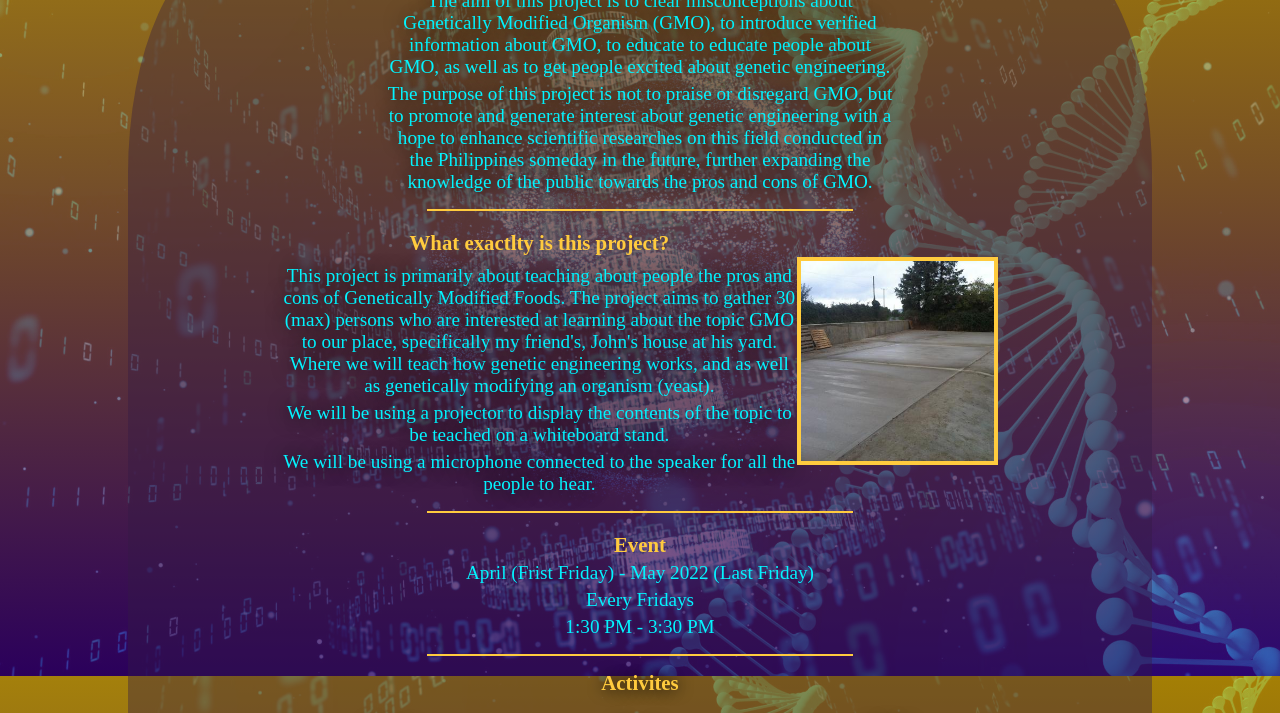
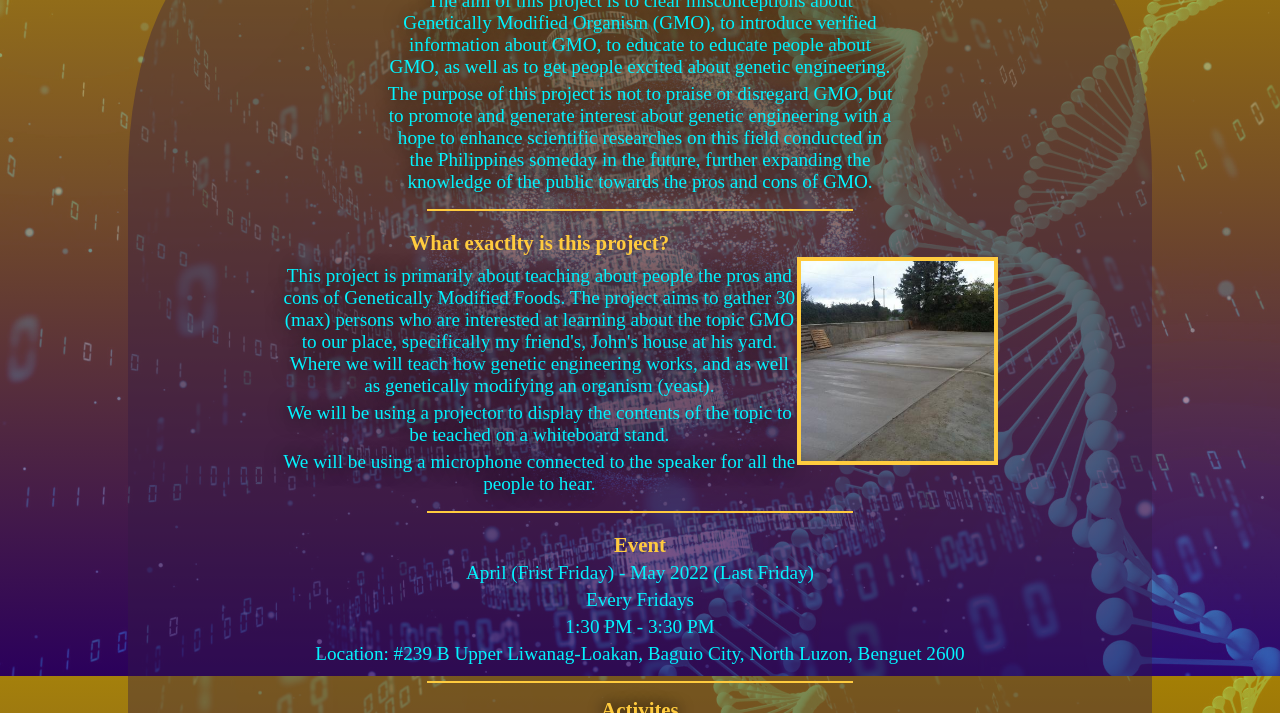
Before and after one commit to 0-Wyler-0/GeneHouse, a plain HTML site: page index.html in a window 1280 px wide. Shown: the part 124-837 px from the top of the page. Drawn offline with Linux system fonts and the light colour scheme.

Commit message:
update index.html

```diff
--- a/index.html
+++ b/index.html
@@ -68,6 +68,7 @@
                 <p>April (Frist Friday) - May 2022 (Last Friday)</p>
                 <p>Every Fridays</p>
                 <p>1:30 PM - 3:30 PM</p>
+                <p>Location: #239 B Upper Liwanag-Loakan, Baguio City, North Luzon, Benguet 2600</p>
             </div>
             <div class="line-break"></div>
             <div class="activities-content">
```
